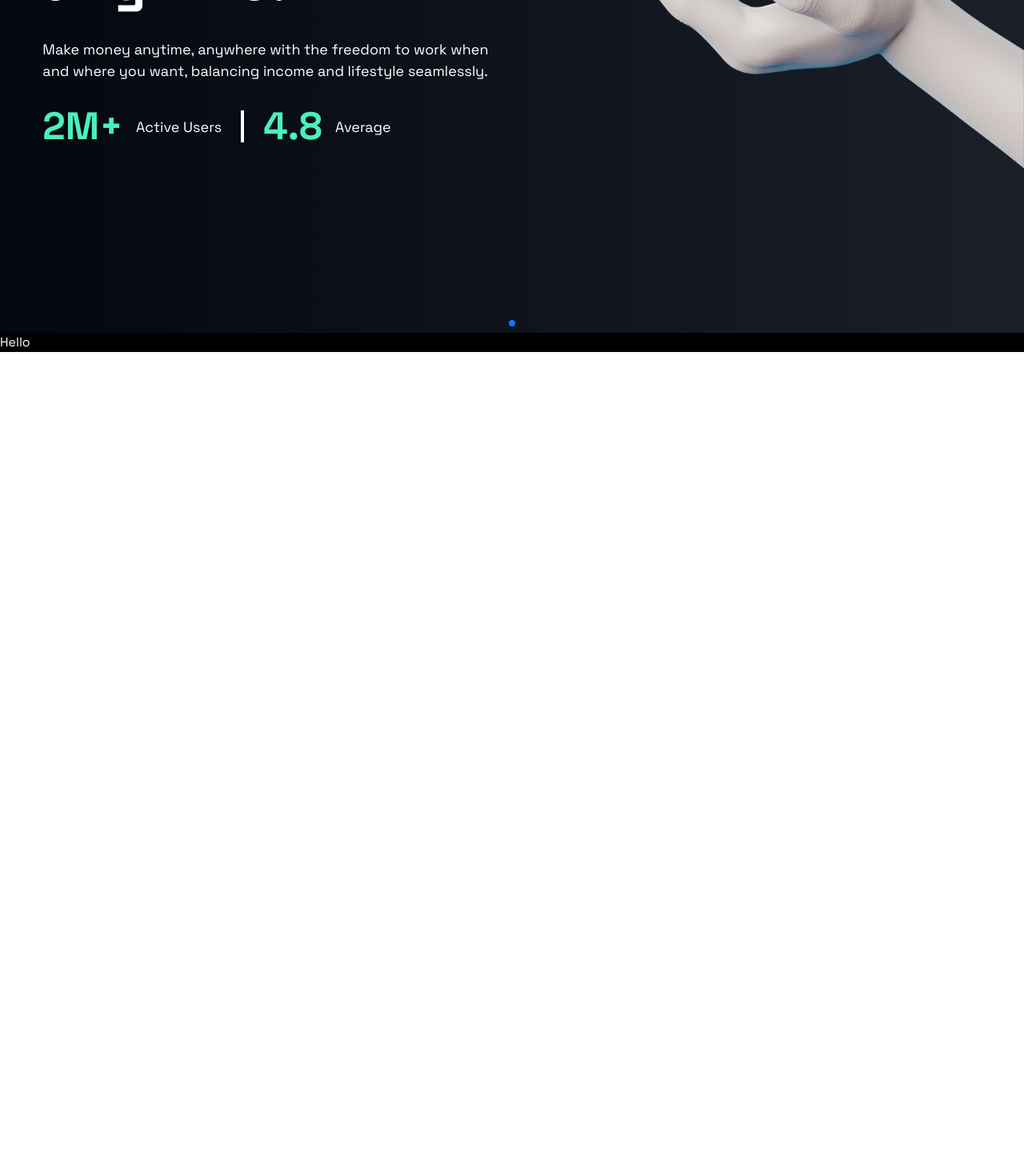
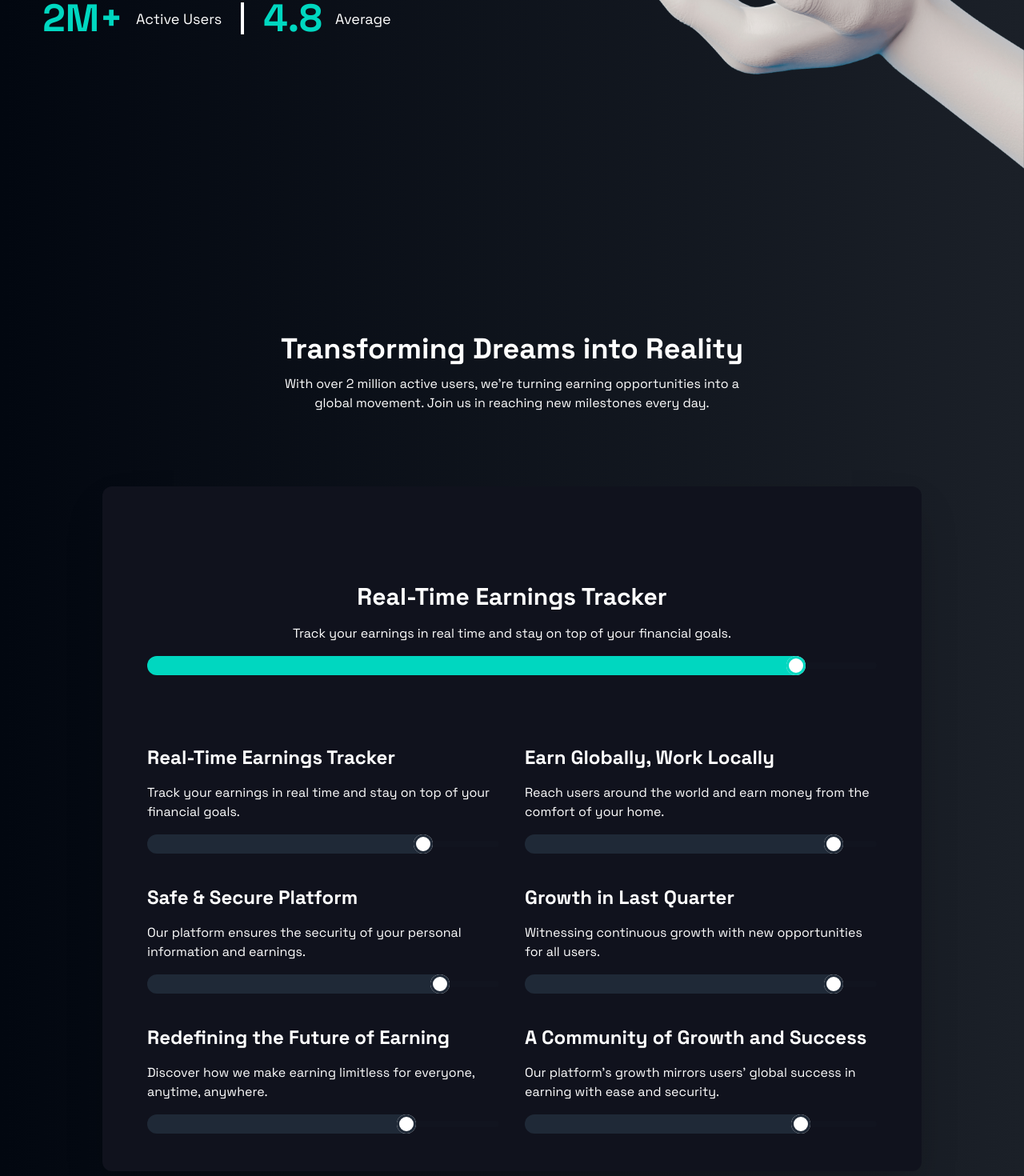
Before and after one commit to walid-official/earn-money, a React (Vite) app: page / in a window 1280 px wide. Shown: the part 560-2030 px from the top of the page at 80% size. Before the commit the page ends 1000 px from the top, so only its background shows below. Built offline with nearby package versions, Linux system fonts and the light colour scheme.

Commit message:
new scaleCard section is added

```diff
--- a/src/Pages/Home.jsx
+++ b/src/Pages/Home.jsx
@@ -1,13 +1,12 @@
 import React from 'react';
 import Hero from '../components/Hero/Hero';
+import ScaleCard from '../components/ScaleCard/ScaleCard';
 
 const Home = () => {
     return (
         <div>
             <Hero></Hero>
-            <div className="bg-black">
-                <h2 className='text-white'>Hello</h2>
-            </div>
+           <ScaleCard></ScaleCard>
         </div>
     );
 };
--- a/src/components/Hero/Hero.jsx
+++ b/src/components/Hero/Hero.jsx
@@ -2,7 +2,7 @@ import React from "react";
 import { Swiper, SwiperSlide } from "swiper/react";
 import "swiper/css";
 import "swiper/css/pagination";
-import { Pagination,Autoplay } from "swiper/modules";
+import {Autoplay } from "swiper/modules";
 import heroHand from "../../assets/hand.png";
 import card from "../../assets/card.png";
 import card2 from "../../assets/card2.png";
@@ -23,7 +23,7 @@ const Hero = () => {
             delay: 3000, // Set the delay time between slides (in ms)
             disableOnInteraction: false, // Allow autoplay to continue after user interaction
           }}
-            modules={[Pagination,Autoplay]}
+            modules={[Autoplay]}
           className="mySwiper"
         >
           <SwiperSlide>
@@ -32,13 +32,13 @@ const Hero = () => {
                 <div className="">
                   <h2 className="text-white text-xl">
                     {" "}
-                    <span className="text-[#4af0bb] font-bold">
+                    <span className="text-[#00d7c0] font-bold">
                       Discover
                     </span>{" "}
                     how to earn more
                   </h2>
-                  <h1 className="font-bold leading-tight text-white text-7xl py-4">
-                    Make Your <span className="text-[#4af0bb]">money</span>.{" "}
+                  <h1 className="font-bold leading-tight text-white text-6xl py-4">
+                    Make Your <span className="text-[#00d7c0]">money</span>.{" "}
                     <br /> From anywhere, anytime!
                   </h1>
                   <p className="text-white py-3 leading-normal">
@@ -48,14 +48,14 @@ const Hero = () => {
                   </p>
                   <div className="flex gap-6 items-center pt-5">
                     <div className="flex gap-4 items-center">
-                      <h2 className="text-5xl text-[#4af0bb] font-bold">2M+</h2>
+                      <h2 className="text-5xl text-[#00d7c0] font-bold">2M+</h2>
                       <p className="text-white">Active Users</p>
                     </div>
                     <div className="">
                       <div className="w-1 h-10 bg-white"></div>
                     </div>
                     <div className="flex items-center gap-4">
-                      <h2 className="text-5xl text-[#4af0bb] font-bold">4.8</h2>
+                      <h2 className="text-5xl text-[#00d7c0] font-bold">4.8</h2>
                       <p className="text-white">Average</p>
                     </div>
                   </div>
@@ -75,13 +75,13 @@ const Hero = () => {
                 <div className="">
                   <h2 className="text-white text-xl">
                     {" "}
-                    <span className="text-[#4af0bb] font-bold">
+                    <span className="text-[#00d7c0] font-bold">
                       Discover
                     </span>{" "}
                     how to earn more
                   </h2>
-                  <h1 className="font-bold leading-tight text-white text-7xl py-4">
-                    Make Your <span className="text-[#4af0bb]">money</span>.{" "}
+                  <h1 className="font-bold leading-tight text-white text-6xl py-4">
+                    Make Your <span className="text-[#00d7c0]">money</span>.{" "}
                     <br /> From anywhere, anytime!
                   </h1>
                   <p className="text-white py-3 leading-normal">
@@ -91,14 +91,14 @@ const Hero = () => {
                   </p>
                   <div className="flex gap-6 items-center pt-5">
                     <div className="flex gap-4 items-center">
-                      <h2 className="text-5xl text-[#4af0bb] font-bold">2M+</h2>
+                      <h2 className="text-5xl text-[#00d7c0] font-bold">2M+</h2>
                       <p className="text-white">Active Users</p>
                     </div>
                     <div className="">
                       <div className="w-1 h-10 bg-white"></div>
                     </div>
                     <div className="flex items-center gap-4">
-                      <h2 className="text-5xl text-[#4af0bb] font-bold">4.8</h2>
+                      <h2 className="text-5xl text-[#00d7c0] font-bold">4.8</h2>
                       <p className="text-white">Average</p>
                     </div>
                   </div>
@@ -118,13 +118,13 @@ const Hero = () => {
                 <div className="">
                   <h2 className="text-white text-xl">
                     {" "}
-                    <span className="text-[#4af0bb] font-bold">
+                    <span className="text-[#00d7c0] font-bold">
                       Discover
                     </span>{" "}
                     how to earn more
                   </h2>
-                  <h1 className="font-bold leading-tight text-white text-7xl py-4">
-                    Make Your <span className="text-[#4af0bb]">money</span>.{" "}
+                  <h1 className="font-bold leading-tight text-white text-6xl py-4">
+                    Make Your <span className="text-[#00d7c0]">money</span>.{" "}
                     <br /> From anywhere, anytime!
                   </h1>
                   <p className="text-white py-3 leading-normal">
@@ -134,14 +134,14 @@ const Hero = () => {
                   </p>
                   <div className="flex gap-6 items-center pt-5">
                     <div className="flex gap-4 items-center">
-                      <h2 className="text-5xl text-[#4af0bb] font-bold">2M+</h2>
+                      <h2 className="text-5xl text-[#00d7c0] font-bold">2M+</h2>
                       <p className="text-white">Active Users</p>
                     </div>
                     <div className="">
                       <div className="w-1 h-10 bg-white"></div>
                     </div>
                     <div className="flex items-center gap-4">
-                      <h2 className="text-5xl text-[#4af0bb] font-bold">4.8</h2>
+                      <h2 className="text-5xl text-[#00d7c0] font-bold">4.8</h2>
                       <p className="text-white">Average</p>
                     </div>
                   </div>
--- a/src/components/Navbar/Navbar.jsx
+++ b/src/components/Navbar/Navbar.jsx
@@ -75,7 +75,7 @@ const Navbar = () => {
           <a className="text-white">Login</a>
           <a className="text-white">Register</a>
           {/* <a className="btn">Button</a> */}
-          <a className="rounded-lg font-bold bg-[#21c591] text-white border-none py-3 px-6">Join as developer</a>
+          <a className="rounded-lg font-bold bg-[#00d7c0] text-white border-none py-3 px-6">Join as developer</a>
         </div>
       </div>
     </div>
--- /dev/null
+++ b/src/components/ScaleCard/ScaleCard.jsx
@@ -0,0 +1,156 @@
+import React from "react";
+
+const ScaleCard = () => {
+  return (
+    <div className="w-[80%] mx-auto pb-14">
+      <div className="pb-20">
+        <h2 className="text-4xl text-white font-bold text-center">
+          Transforming Dreams into Reality
+        </h2>
+        <p className="text-center text-white md:w-[60%] mx-auto py-3">
+          With over 2 million active users, we’re turning earning opportunities
+          into a global movement. Join us in reaching new milestones every day.
+        </p>
+      </div>
+      <div className="bg-[#10121d] rounded-xl px-14 py-10 w-full  z-10 text-white shadow-2xl">
+        <div className="py-20">
+          <h2 className="font-bold text-3xl text-center">
+            Real-Time Earnings Tracker
+          </h2>
+          <p className="text-center py-4">
+            Track your earnings in real time and stay on top of your financial
+            goals.
+          </p>
+          <div className="">
+            {/* <progress className="progress w-56" value="70" max="100"></progress> */}
+            <input
+              type="range"
+              min={0}
+              max="100"
+              value="90"
+              className="range range-accent  range-md"
+            />
+          </div>
+        </div>
+        <div className="grid grid-cols-2 gap-8">
+          <div className="">
+            <h2 className="font-bold text-2xl text-left">
+              Real-Time Earnings Tracker
+            </h2>
+            <p className="text-left py-4">
+              Track your earnings in real time and stay on top of your financial
+              goals.
+            </p>
+            <div className="">
+              {/* <progress className="progress w-56" value="70" max="100"></progress> */}
+              <input
+                type="range"
+                min={0}
+                max="100"
+                value="80"
+                className="range  range-md"
+              />
+            </div>
+          </div>
+
+          <div className="">
+            <h2 className="font-bold text-2xl text-left">
+              Earn Globally, Work Locally
+            </h2>
+            <p className="text-left py-4">
+              Reach users around the world and earn money from the comfort of
+              your home.
+            </p>
+            <div className="">
+              {/* <progress className="progress w-56" value="70" max="100"></progress> */}
+              <input
+                type="range"
+                min={0}
+                max="100"
+                value="90"
+                className="range  range-md"
+              />
+            </div>
+          </div>
+          <div className="">
+            <h2 className="font-bold text-2xl text-left">
+              Safe & Secure Platform
+            </h2>
+            <p className="text-left py-4">
+              Our platform ensures the security of your personal information and
+              earnings.
+            </p>
+            <div className="">
+              {/* <progress className="progress w-56" value="70" max="100"></progress> */}
+              <input
+                type="range"
+                min={0}
+                max="100"
+                value="85"
+                className="range  range-md"
+              />
+            </div>
+          </div>
+          <div className="">
+            <h2 className="font-bold text-2xl text-left">
+              Growth in Last Quarter
+            </h2>
+            <p className="text-left py-4">
+              Witnessing continuous growth with new opportunities for all users.
+            </p>
+            <div className="">
+              {/* <progress className="progress w-56" value="70" max="100"></progress> */}
+              <input
+                type="range"
+                min={0}
+                max="100"
+                value="90"
+                className="range  range-md"
+              />
+            </div>
+          </div>
+
+          <div className="">
+            <h2 className="font-bold text-2xl text-left">
+              Redefining the Future of Earning
+            </h2>
+            <p className="text-left py-4">
+            Discover how we make earning limitless for everyone, anytime, anywhere.
+            </p>
+            <div className="">
+              {/* <progress className="progress w-56" value="70" max="100"></progress> */}
+              <input
+                type="range"
+                min={0}
+                max="100"
+                value="75"
+                className="range  range-md"
+              />
+            </div>
+          </div>
+
+          <div className="">
+            <h2 className="font-bold text-2xl text-left">
+              A Community of Growth and Success
+            </h2>
+            <p className="text-left py-4">
+            Our platform's growth mirrors users' global success in earning with ease and security.
+            </p>
+            <div className="">
+              {/* <progress className="progress w-56" value="70" max="100"></progress> */}
+              <input
+                type="range"
+                min={0}
+                max="100"
+                value="80"
+                className="range  range-md"
+              />
+            </div>
+          </div>
+        </div>
+      </div>
+    </div>
+  );
+};
+
+export default ScaleCard;
```
